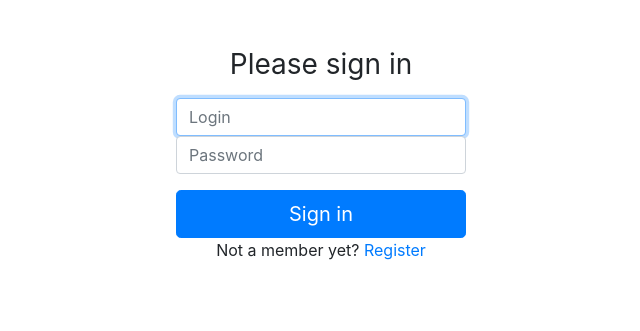
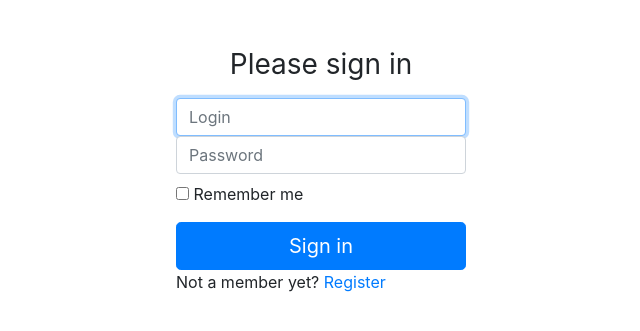
Before and after one commit to kEkSua/django_unchained, a Django app: template templates/registration/login.html in a window 1280 px wide. Shown: the part 56-387 px from the top of the page, without its empty margins (319-959 px from the left). Run offline with Django 3.2, Linux system fonts and the light colour scheme; the template is opened without the code that fills it: values that come from a table or form of the project are taken from there, others are empty; some libraries are stand-ins or nearby versions.

Commit message:
remember

```diff
--- a/django_unchained/settings.py
+++ b/django_unchained/settings.py
@@ -27,7 +27,7 @@ SECRET_KEY = '7a$cr!ue*=l+z7)ed5x@@q@pb+$^=z=73_1r*12qkw-0#@f@cv'
 # SECURITY WARNING: don't run with debug turned on in production!
 DEBUG = True
 
-ALLOWED_HOSTS = ['0.0.0.0', 'keksua.pythonanywhere.com']
+ALLOWED_HOSTS = ['0.0.0.0', '127.0.0.1', 'keksua.pythonanywhere.com']
 
 
 # Application definition
--- a/django_unchained/urls.py
+++ b/django_unchained/urls.py
@@ -23,5 +23,6 @@ urlpatterns = [
     path('about/', views.about, name='about'),
     path('admin/', admin.site.urls),
     path('contact_me/', views.contact_me, name='contact_me'),
+    path('accounts/login/', views.my_login, name='login'),
     path('accounts/', include('registration.backends.simple.urls')),
 ]
--- a/templates/registration/login.html
+++ b/templates/registration/login.html
@@ -5,19 +5,19 @@
 
 {% block body_block %}
     <div class="row">
-    <div class="col-md-3 col-sm-4 mx-auto text-center pt-5">
+    <div class="col-md-3 col-sm-4 mx-auto pt-5">
         <form class="form-signin" role="form" method="post" action=".">
             {% csrf_token %}
             {% if form.errors %}
             <div class="alert alert-danger"><a class="close" data-dismiss="alert" href="#">×</a>{{ form.errors }}</div>
             {% endif %}
-          <h1 class="h3 mb-3 font-weight-normal">Please sign in</h1>
+          <h1 class="h3 mb-3 font-weight-normal text-center">Please sign in</h1>
           <label for="InputUsername" class="sr-only">Login</label>
           <input type="text" name="username" id="id_username" class="form-control" placeholder="Login" required="" autofocus="">
           <label for="InputPassword" class="sr-only">Password</label>
           <input type="password" name="password" id="id_password" class="form-control" placeholder="Password" required="">
-          <div class="checkbox mb-3">
-
+          <div class="checkbox mb-2 pt-2">
+            <label><input name="remember" type="checkbox" value="remember-me"> Remember me</label>
           </div>
           <button class="btn btn-lg btn-primary btn-block" type="submit">Sign in</button>
             <p>Not a member yet?
```
Also changed, not shown: resume/views.py (+7 -0 lines), db.sqlite3.
